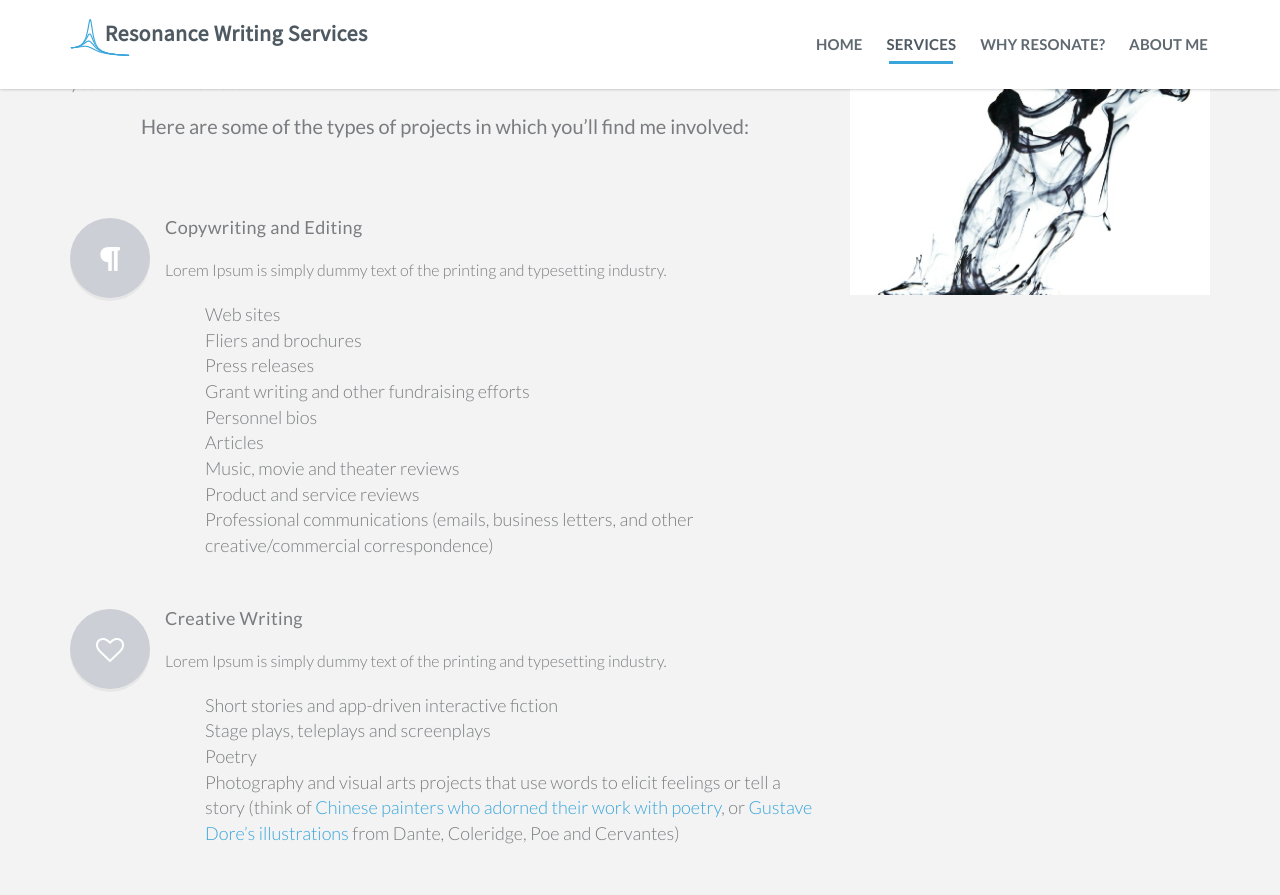
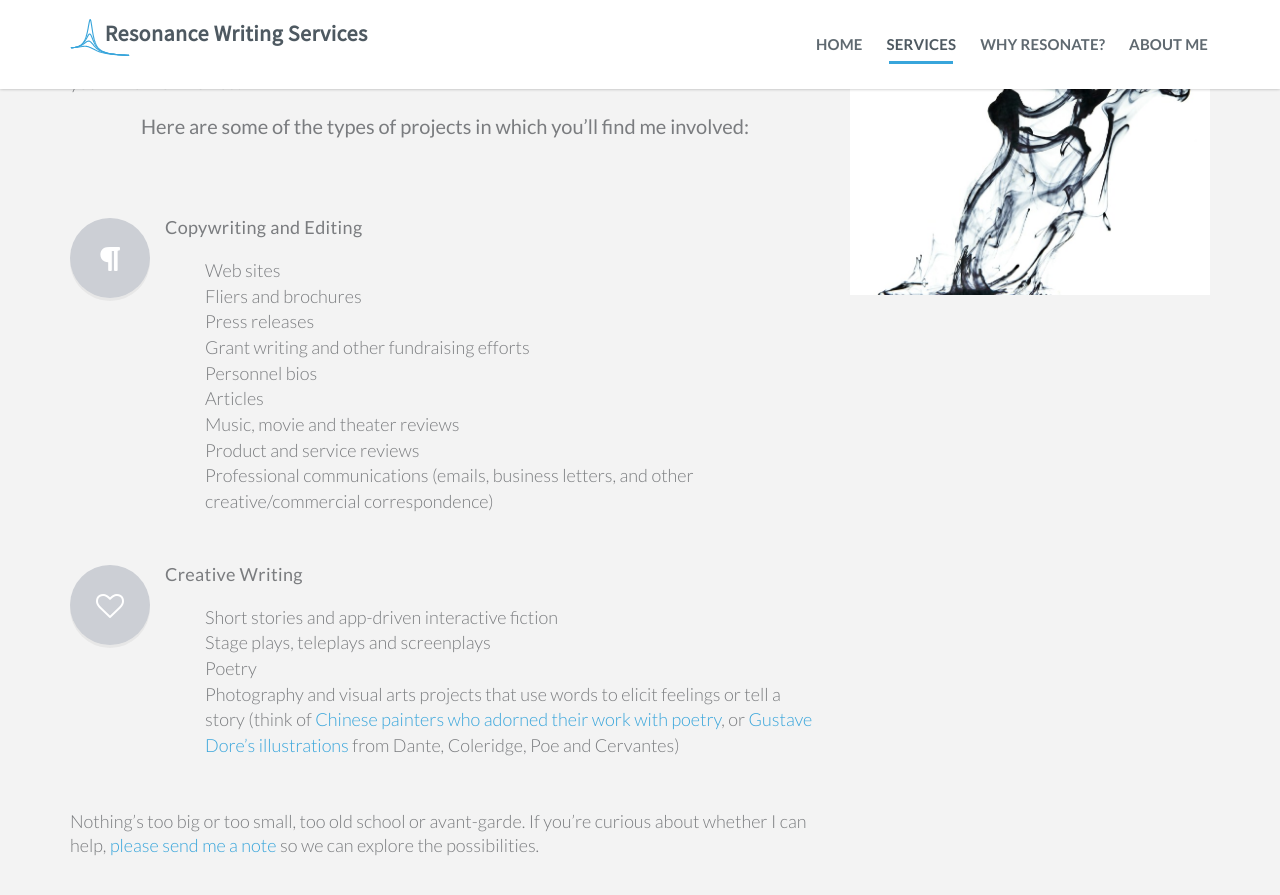
Before and after one commit to MarkBrady2/MarkBrady2.github.io, a Jekyll site: the page built from services/index.html, in a window 1280 px wide and 900 px high, scrolled down 226 px. Shown: the top 895 px of the window. Built offline with Jekyll 4.4.1, drawn with Linux system fonts in a browser that asks for light colours; nearby versions of some CDN libraries.

Commit message:
Removed some boilerplate text and reduced filesize of typewriter

```diff
--- a/services/index.html
+++ b/services/index.html
@@ -28,7 +28,7 @@ title: Services
 
 							<div class="media-body">
 								<h4>Copywriting and Editing</h4>
-								<p>Lorem Ipsum is simply dummy text of the printing and typesetting industry.</p>
+								<!--<p>Lorem Ipsum is simply dummy text of the printing and typesetting industry.</p>-->
 								<ul>
 									<li>Web sites</li>
 									<li>Fliers and brochures</li>
@@ -59,7 +59,7 @@ title: Services
 
 							<div class="media-body">
 								<h4>Creative Writing</h4>
-								<p>Lorem Ipsum is simply dummy text of the printing and typesetting industry.</p>
+								<!--<p>Lorem Ipsum is simply dummy text of the printing and typesetting industry.</p>-->
 								<ul>
 									<li>Short stories and app-driven interactive fiction</li>
 									<li>Stage plays, teleplays and screenplays</li>
```
Also changed, not shown: 2 other files.
